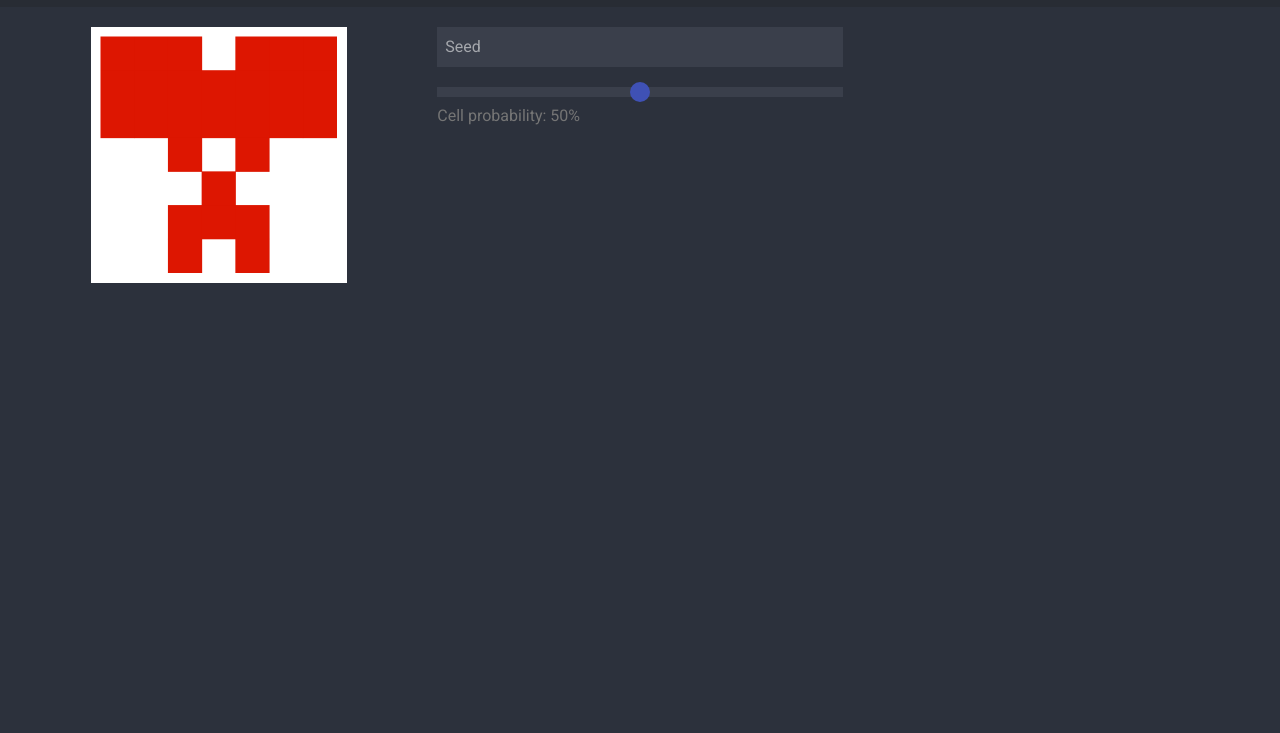
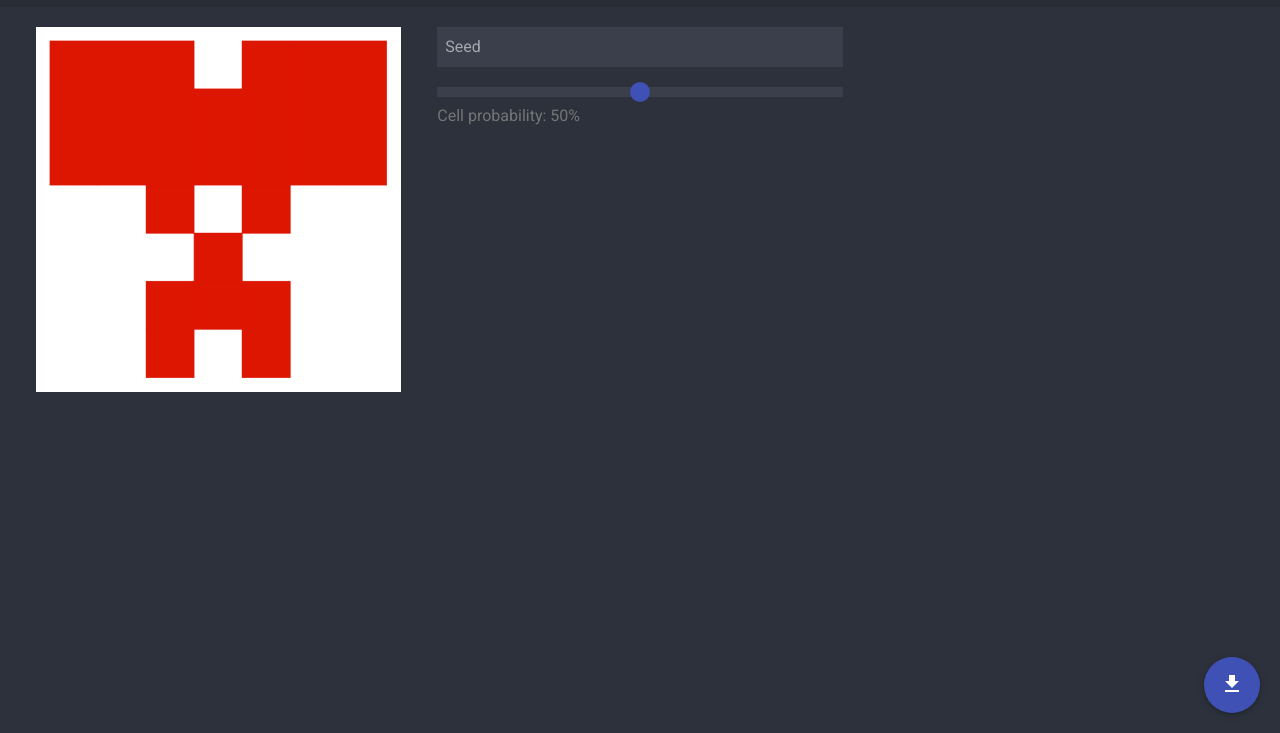
Before and after one commit to tomellericcardo/effigie, a plain HTML site: page index.html in a window 1280 px wide. Shown: the part 67-800 px from the top of the page. Drawn offline with nearby package versions, Linux system fonts and the light colour scheme.

Commit message:
add download button

```diff
--- a/index.html
+++ b/index.html
@@ -43,6 +43,11 @@
 
             </div>
 
+            <!-- DOWNLOAD -->
+            <a id="download" class="w3-btn w3-card w3-xlarge w3-circle">
+                <i class="material-icons">get_app</i>
+            </a>
+
         </div>
 
 
--- a/scripts/effigie.js
+++ b/scripts/effigie.js
@@ -18,7 +18,13 @@ function initializeCanvas() {
     let canvas = document.querySelector('canvas');
     canvas.width = canvas.height = OPTIONS.size;
     CONTEXT = canvas.getContext('2d');
+    createEffigie();
+}
+
+// Create a new effigie
+function createEffigie() {
     drawCanvas();
+    initializeDownload();
 }
 
 // Draw canvas
@@ -95,6 +101,16 @@ function drawRect(x, y, size, color) {
     CONTEXT.fillRect(x - 1, y - 1, size + 1, size + 1);
 }
 
+// Initialize download button
+function initializeDownload() {
+    let download = document.querySelector('#download');
+    let image = document.querySelector('canvas').toDataURL('image/png');
+    image.replace('image/png', 'image/octet-stream');
+    download.setAttribute('href', image);
+    let name = 'effigie_' + OPTIONS.seed + '.png';
+    download.setAttribute('download', name);
+}
+
 // Initialize options changes
 function initializeOptions() {
 
@@ -102,7 +118,7 @@ function initializeOptions() {
     let seed = document.querySelector('#seed');
     seed.addEventListener('keyup', function() {
         OPTIONS.seed = seed.value;
-        drawCanvas();
+        createEffigie();
     });
 
     // Probability option
@@ -111,7 +127,7 @@ function initializeOptions() {
     probability.addEventListener('change', function() {
         OPTIONS.probability = probability.value / 100;
         probabilityValue.innerHTML = probability.value;
-        drawCanvas();
+        createEffigie();
     });
 
 }
--- a/styles/main.css
+++ b/styles/main.css
@@ -37,6 +37,7 @@ input:focus, select:focus, button:focus {
 /* OPTIONS */
 #options {
     color: var(--secondary-text);
+    margin-bottom: 100px;
 }
 
 /* PROBABILITY */
@@ -61,6 +62,19 @@ input:focus, select:focus, button:focus {
 
 /* EFFIGIE */
 canvas {
-    max-width: 256px;
+    max-width: 90%;
     margin-bottom: 20px;
 }
+
+/* DOWNLOAD */
+#download {
+    background-color: var(--button-color)!important;
+    color: var(--primary-text)!important;
+    position: fixed;
+    right: 20px;
+    bottom: 20px;
+    width: 56px;
+    height: 56px;
+    font-size: 30px;
+    padding: 13px;
+}
```
